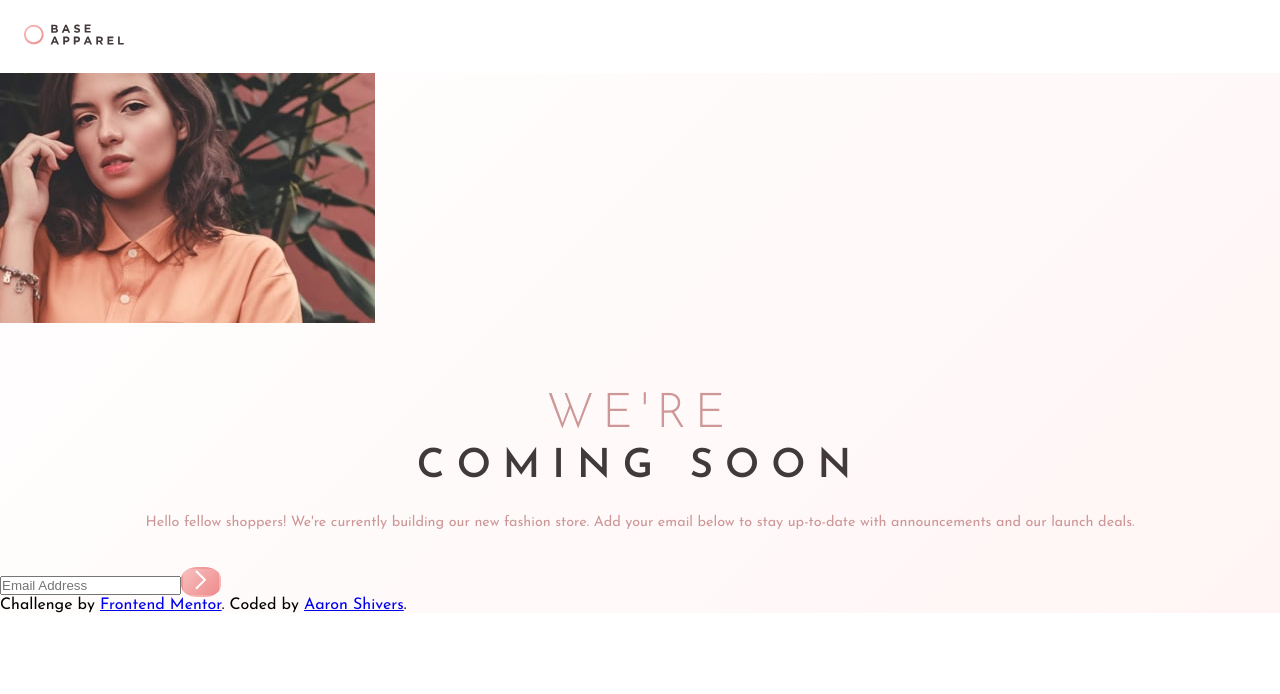
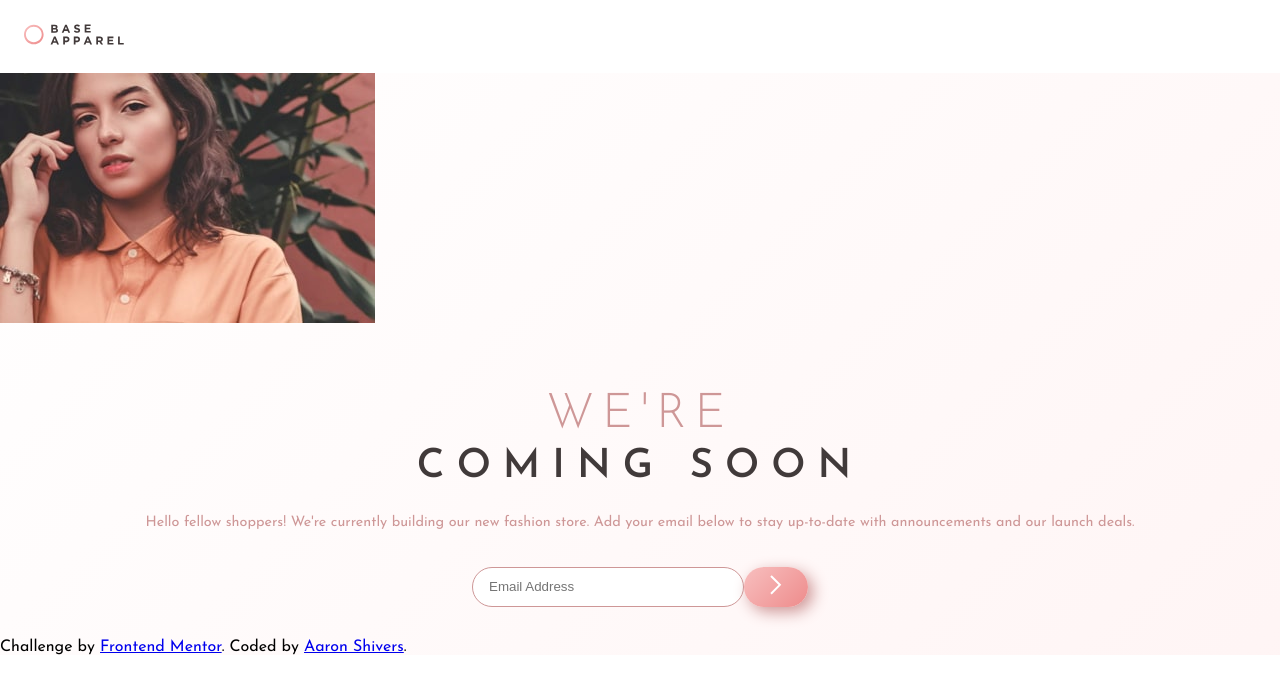
Before and after one commit to aaronshivers/base-apparel, an Angular app: page / in a window 1280 px wide. Shown: the top 694 px of the page. Built offline with nearby package versions, Linux system fonts and the light colour scheme.

Commit message:
setting up contact form

```diff
--- a/src/app/contact-form/contact-form.component.scss
+++ b/src/app/contact-form/contact-form.component.scss
@@ -1,11 +1,27 @@
 @import "src/assets/scss/mixins";
+@import "src/assets/scss/variables";
+
+.contact {
+  margin: 2rem;
+  display: flex;
+  flex-direction: row;
+  justify-content: center;
+}
+
+.contact__input {
+  border: 1px solid $red-desaturated;
+  border-radius: 1.5rem;
+  padding: 0 1rem;
+  height: 2.5rem;
+  width: 17rem;
+}
 
 .contact__button {
-  //background-image: url("src/assets/images/icon-arrow.svg");
   background-repeat: no-repeat;
-  width: 40px;
-  height: 30px;
-  border-radius: 40%;
+  width: 4rem;
+  height: 2.5rem;
+  border: none;
+  border-radius: 1.5rem;
   @include background-gradient-red;
-  border-color: transparent;
+  box-shadow: 5px 5px 15px $red-desaturated;
 }
```
